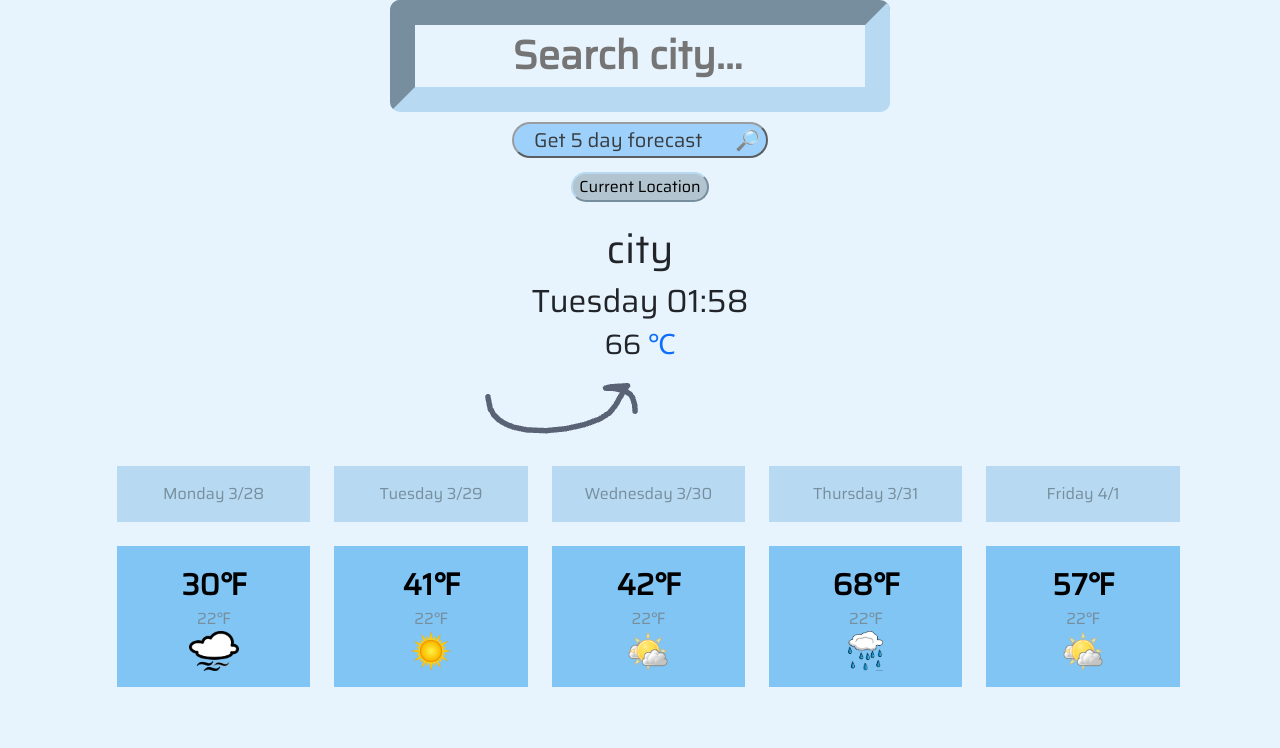
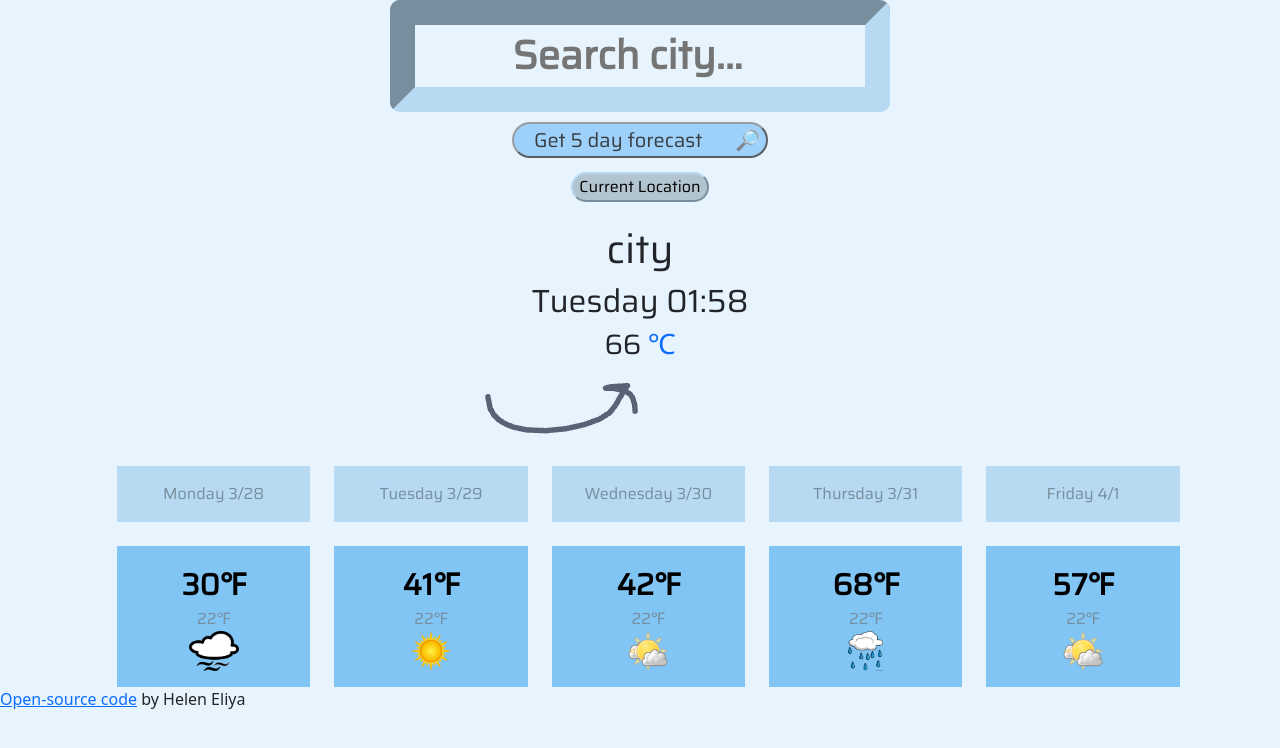
Before and after one commit to heleneliya/Weather-App, a plain HTML site: page src/index.html in a window 1280 px wide. Drawn offline with nearby package versions, Linux system fonts and the light colour scheme; no server answers.

Commit message:
added open-source code note

```diff
--- a/src/index.html
+++ b/src/index.html
@@ -119,6 +119,10 @@
         </div>
       </div>
     </div>
+    <p>
+      <a href="https://github.com/heleneliya/Weather-App"> Open-source code</a>
+      <span> by Helen Eliya</span>
+    </p>
   </body>
   <script>
     initializeApplication();
```
